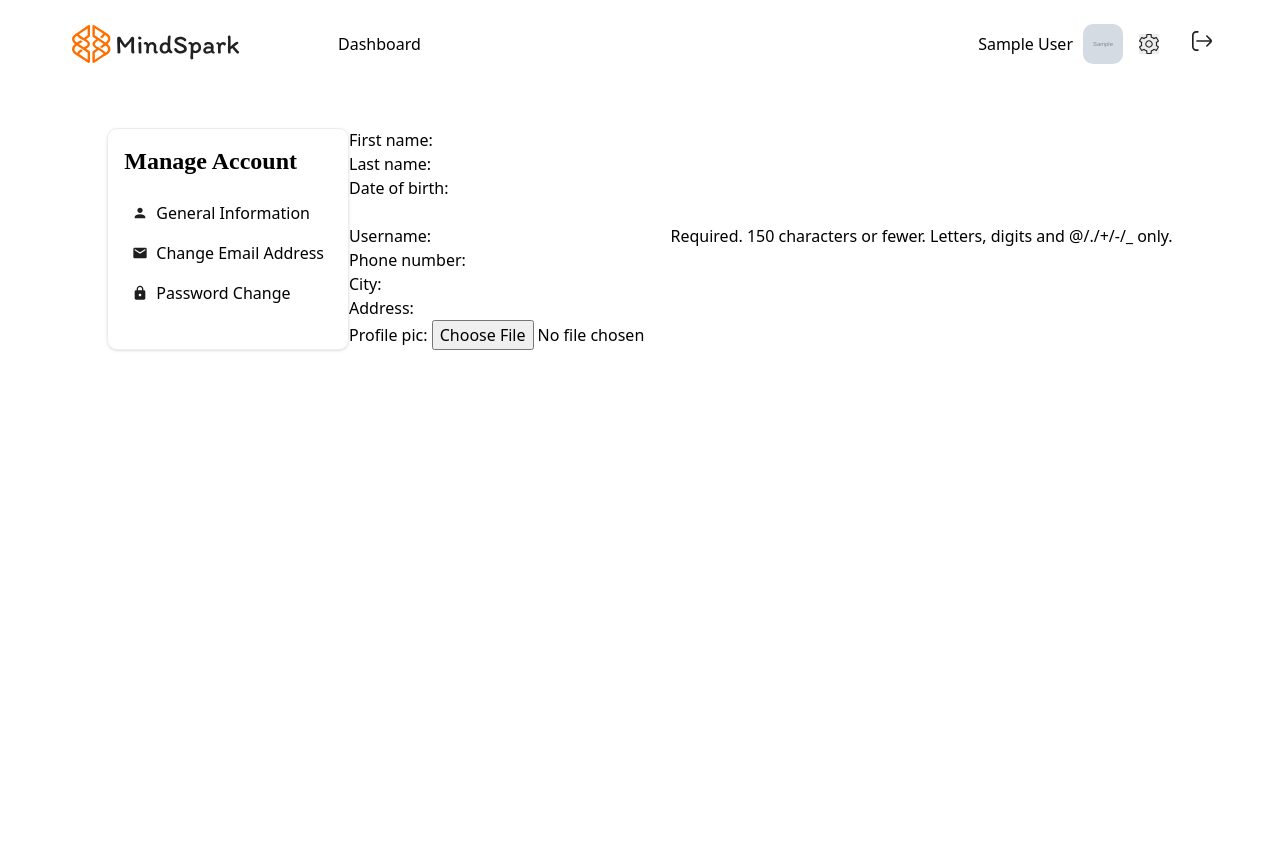
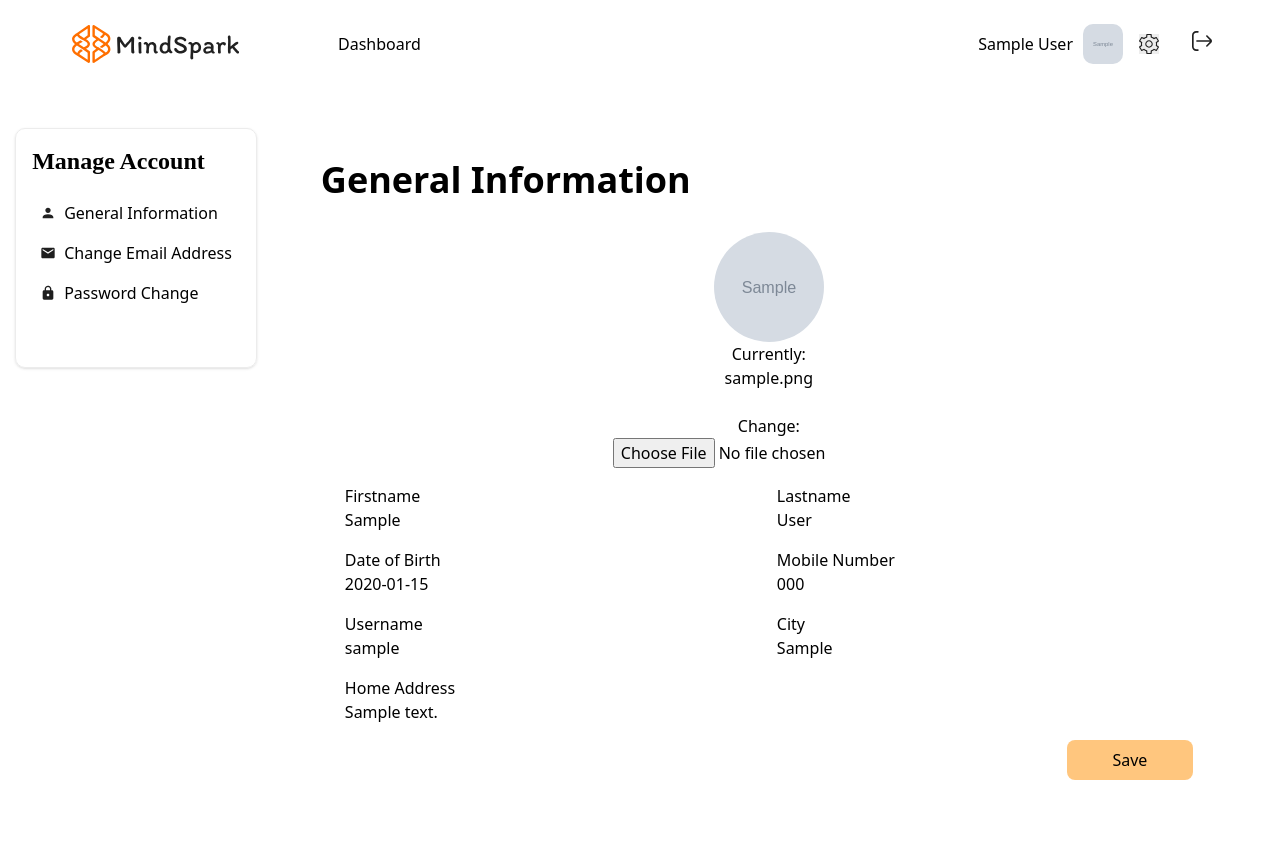
Before and after one commit to stateman24/mindspark, a Django app: page /accounts/editprofile/ in a window 1280 px wide. Before the commit the page ends 351 px from the top, so only its background shows below. Run offline with Django 5.2, Linux system fonts and the light colour scheme; a user stored in the database is signed in; tables that the repository leaves empty hold one stand-in row (values such as "Sample post"); grey boxes marked "Sample" are stand-in pictures; some libraries are stand-ins or nearby versions.

Commit message:
"Updated accounts app: modified forms, templates, urls, and views to support editing user profiles"

```diff
--- a/accounts/forms.py
+++ b/accounts/forms.py
@@ -4,7 +4,7 @@
 from django.contrib.auth.models import User
 from django.forms import CharField
 from .models import Profile
-from django.contrib.admin.widgets import AdminDateWidget
+from django.forms.models import inlineformset_factory
 import re
 
 
@@ -52,29 +52,38 @@
 
 
 class EditProfileForm(forms.ModelForm):
-    date_of_birth = forms.DateField(widget=AdminDateWidget())
+    date_of_birth = forms.DateField()
     city = forms.CharField(widget=forms.TextInput)
     phone_number = forms.CharField(widget=forms.TextInput)
     address = forms.CharField(widget=forms.TextInput)
-    profile_pic = forms.FileField(widget=forms.FileInput)
+    profile_pic = forms.ImageField()
+
     class Meta:
         model = User
-        fields: tuple[Literal['']] = ('first_name', 'last_name', 'date_of_birth', 'username', 'phone_number', 'city', 'address',)
+        fields: tuple[Literal['']] = ('first_name', 'last_name', 'username', 'date_of_birth', 'city', 'phone_number', 'address', 'profile_pic')
+
+    def __init__(self, *args, **kwargs):
+        self.profile_instance = kwargs.pop('profile_instance', None)
+        super().__init__(*args, **kwargs) # initiate superclass constructor
+        # pass profile instance if available
+        if self.profile_instance:
+            self.fields["date_of_birth"].initial = self.profile_instance.date_of_birth
+            self.fields["city"].initial = self.profile_instance.city
+            self.fields["address"].initial = self.profile_instance.address
+            self.fields["profile_pic"].initial = self.profile_instance.profile_pic
+            self.fields["phone_number"].initial = self.profile_instance.phone_number
 
     def save(self, commit = True):
         user =  super().save(commit=False)
 
+        if self.profile_instance:
+            self.profile_instance.date_of_birth = self.cleaned_data["date_of_birth"]
+            self.profile_instance.city = self.cleaned_data["city"]
+            self.profile_instance.address = self.cleaned_data["address"]
+            self.profile_instance.profile_pic = self.cleaned_data["profile_pic"]
+            self.profile_instance.phone_number = self.cleaned_data["phone_number"]
+
         if commit:
-            user.save()
+            self.profile_instance.save()
 
-            Profile.objects.update_or_create(
-                user = user,
-                defaults= {
-                    'date_of_birth': self.cleaned_data.get('date_of_birth'),
-                    'city': self.cleaned_data.get("city"),
-                    'phone_number': self.cleaned_data.get("phone_number"),
-                    'address' : self.cleaned_data.get("address"),
-                    'profile_pic': self.cleaned_data.get("profile_pic")
-                }
-            )
         return user
--- a/accounts/models.py
+++ b/accounts/models.py
@@ -11,7 +11,7 @@
     city = models.CharField(max_length=225)
     phone_number = models.CharField(max_length=11, null=True)
     address = models.CharField(max_length=500)
-    profile_pic = models.ImageField(upload_to="profile_pic/", blank=True)
+    profile_pic = models.ImageField(upload_to="profile_pic/", blank=True, default="profile_pic/no-profile.jpg")
 
     class Meta:
         ordering: tuple[Literal['user']] = ("user",)
--- a/accounts/templates/accounts/editprofile.html
+++ b/accounts/templates/accounts/editprofile.html
@@ -4,13 +4,47 @@
     Edit Profile
 {% endblock title %}
 
-
-
 {% block content %}
-    <div class="flex">
+    <div class="flex gap-[1rem]">
         {% include "accounts/includes/sidebar.html" %}
-        <div>
-            <p> {{form.as_p}} </p>
+        <div class="w-[992px] bg-bg_col px-12 py-8 rounded-[10px]">
+            <h1 class="text-4xl font-semibold">General Information</h1>
+            <form class="grid grid-cols-2 gap-[1rem] px-[1.5rem] mt-[2rem]" action="{% url "accounts:editprofile" %}" method="post" enctype="multipart/form-data">
+                {% csrf_token %}
+                <div class="flex flex-col col-span-2 items-center">
+                    <img class="w-[110px] h-[110px] rounded-[90px]" src="{{ user.userProfile.profile_pic.url}}" alt="profile pic">
+                    {{ form.profile_pic }}
+                </div>
+                <div class="flex flex-col">
+                    <label for="first-name">Firstname</label>
+                    {{ form.first_name }}
+                </div>
+                <div class="flex flex-col">
+                    <label for="last-name">Lastname</label>
+                    {{ form.last_name }}
+                </div>
+                <div class="flex flex-col">
+                    <label for="date-of-birth">Date of Birth</label>
+                    {{ form.date_of_birth }}
+                </div>
+                <div class="flex flex-col">
+                    <label for="phone_number">Mobile Number</label>
+                    {{ form.phone_number }}
+                </div>
+                <div class="flex flex-col">
+                    <label for="username">Username</label>
+                    {{ form.username }}
+                </div>
+                <div class="flex flex-col">
+                    <label for="city">City</label>
+                    {{ form.city }}
+                </div>
+                <div class=" flex flex-col col-span-2">
+                    <label for="address">Home Address</label>
+                    {{ form.address }}
+                </div>
+                <button class="w-[126px] h-10 p-3 bg-[#ffa028]/60 rounded-lg justify-center items-center gap-2 inline-flex col-start-2 self-end ml-auto" type="submit">Save</button>
+            </form>
         </div>
     </div>
 {% endblock content %}
--- a/accounts/templates/accounts/includes/sidebar.html
+++ b/accounts/templates/accounts/includes/sidebar.html
@@ -1,4 +1,4 @@
-<div class="w-65 h-auto relative bg-bg_col rounded-[10px] shadow border border-[#ececec] flex-col justify-start p-4 items-start inline-flex">
+<div class="w-65 h-60 relative bg-bg_col rounded-[10px] shadow border border-[#ececec] flex-col justify-start p-4 items-start inline-flex">
     <h2 class="text-font_col text-2xl font-bold font-['Raleway']">Manage Account</h2>
     <div class="container mt-4">
         <div class="flex items-center p-[0.5rem] gap-[0.5rem]">
--- a/accounts/templates/accounts/index.html
+++ b/accounts/templates/accounts/index.html
@@ -6,4 +6,9 @@
 
 {% block content %}
 	{% include "accounts/includes/sidebar.html" %}
+	<div>
+		<h1><a href="{% url "accounts:editprofile" %}">Edit Profile</a></h1>
+		<p>Hello buddy</p>
+	</div>
+
 {% endblock %}
--- a/accounts/urls.py
+++ b/accounts/urls.py
@@ -2,7 +2,7 @@
 from django.urls import path
 import django.contrib.auth.views as auth_view
 from .forms import LoginForm
-from .views import Index, RegisterUser, activate_account, Verify_Email, send_verification_email, EditProfile
+from .views import *
 
 
 app_name: str = 'accounts'
--- a/accounts/views.py
+++ b/accounts/views.py
@@ -1,8 +1,8 @@
 from typing import Any
 from django.contrib.auth.models import AbstractUser
-from django.shortcuts import render, redirect
+from django.shortcuts import get_object_or_404, render, redirect
 from .forms import RegisterUser, EditProfileForm
-from django.views.generic import FormView, TemplateView
+from django.views.generic import FormView, TemplateView, UpdateView
 from django.contrib.auth.mixins import LoginRequiredMixin
 from django.urls import reverse_lazy, reverse
 from django.contrib.auth import get_user_model
@@ -20,6 +20,7 @@
 from django.template.loader import render_to_string
 from django.utils.html import strip_tags
 from django.conf import settings
+
 User: AbstractUser = get_user_model()
 
 
@@ -66,16 +67,19 @@
         return redirect(self.get_success_url())
 
 
-class EditProfile(LoginRequiredMixin, FormView):
+class EditProfile(LoginRequiredMixin, UpdateView):
+    model = User
     template_name = "accounts/editprofile.html"
     form_class = EditProfileForm
     success_url = reverse_lazy("accounts:index")
 
-    def form_valid(self, form):
-        edit_form = form(instance=self.request.user, data=self.request.POST, files=self.request.FILES)
-        if edit_form.is_valid:
-            edit_form.save()
-        return redirect(self.success_url)
+    def get_object(self, queryset = None):
+        return self.request.user
+
+    def get_form_kwargs(self):
+        kwargs= super().get_form_kwargs()
+        kwargs["profile_instance"] = Profile.objects.get(user=self.request.user)
+        return kwargs
 
 
 def send_verification_email(request, user_id) -> HttpResponseRedirect | HttpResponsePermanentRedirect:
--- a/mindspark/settings.py
+++ b/mindspark/settings.py
@@ -83,7 +83,6 @@
     'social_core.pipeline.social_auth.auth_allowed',
     'social_core.pipeline.social_auth.social_user',
     'social_core.pipeline.user.get_username',
-    'accounts.authentication.check_user_exists',
     'social_core.pipeline.user.create_user',
     'accounts.authentication.create_profile',
     'social_core.pipeline.social_auth.load_extra_data',
```
Also changed, not shown: accounts/authentication.py (+15 -11 lines), accounts/migrations/0010_alter_profile_date_of_birth_and_more.py (added), accounts/migrations/0011_alter_profile_profile_pic.py (added), accounts/migrations/0012_alter_profile_profile_pic.py (added).
